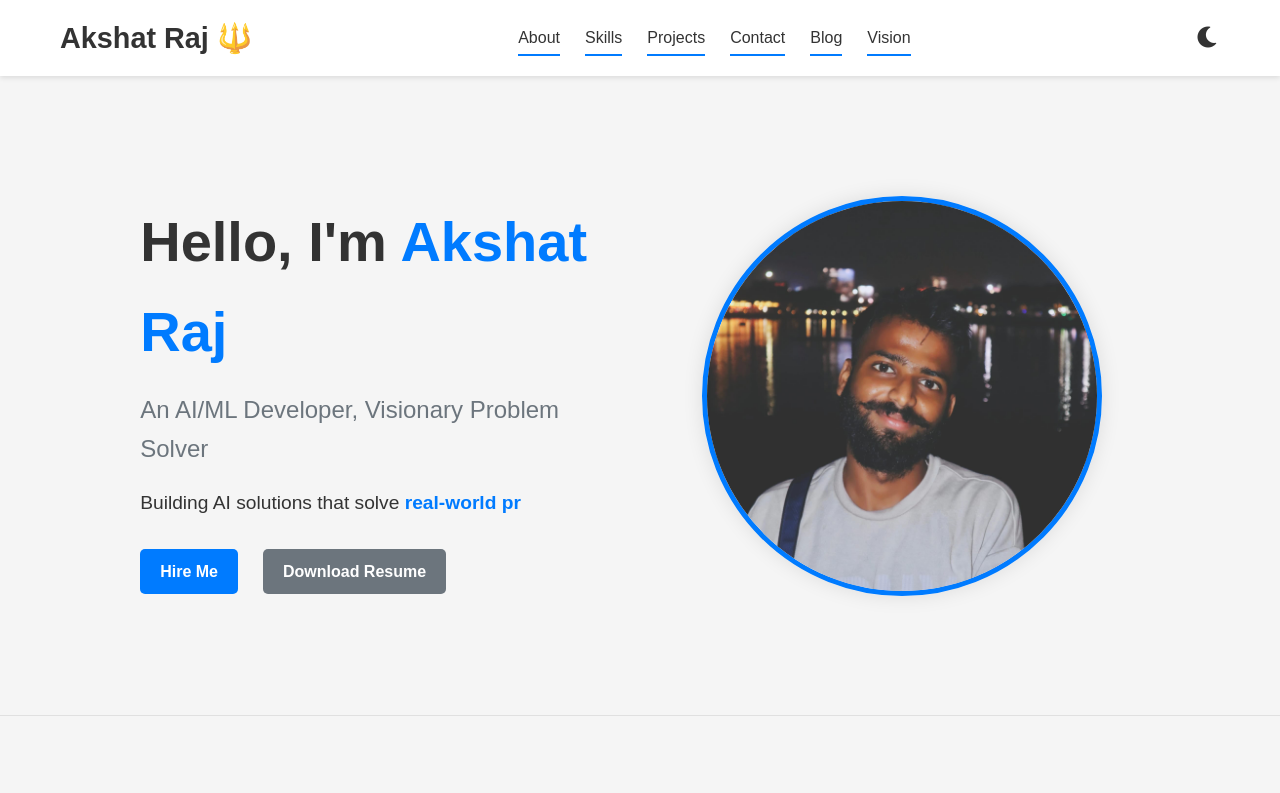
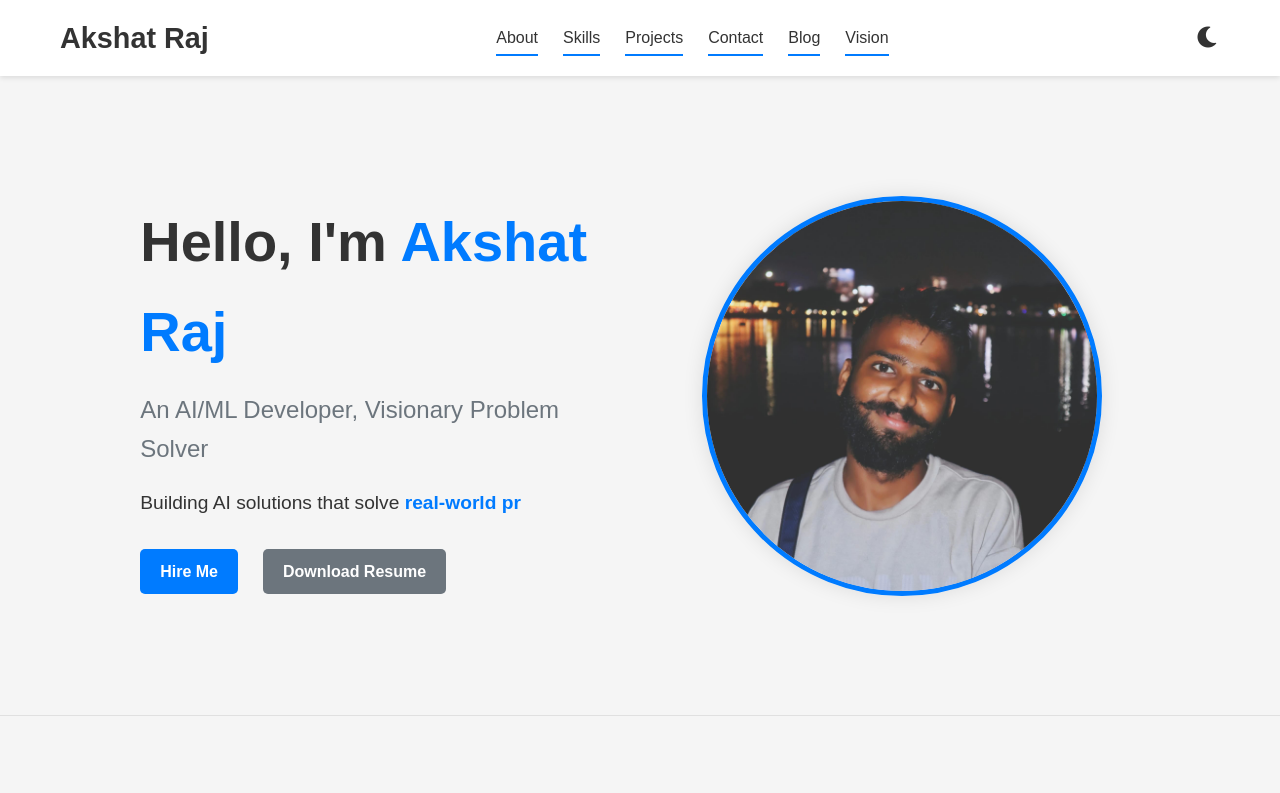
Before and after one commit to AkshatRaj00/AkshatRaj-portfolio, a plain HTML site: page index.html in a window 1280 px wide. Shown: the top 793 px of the page. Drawn offline with Linux system fonts and the light colour scheme; files whose address does not match are found by name.

Commit message:
Update index.html

```diff
--- a/index.html
+++ b/index.html
@@ -41,7 +41,7 @@
 <body>
     <nav class="navbar">
         <div class="container">
-            <a href="#" class="logo">Akshat Raj 🔱</a>
+            <a href="#" class="logo">Akshat Raj </a>
             <ul class="nav-links">
                 <li><a href="#about">About</a></li>
                 <li><a href="#skills">Skills</a></li>
@@ -270,7 +270,7 @@
                 <a href="https://x.com/AkshatRao_" target="_blank" rel="noopener noreferrer"><i class="fab fa-twitter"></i></a>
                 <a href="https://leetcode.com/u/akshatrao/" target="_blank" rel="noopener noreferrer"><i class="fas fa-code"></i></a>
             </div>
-            <p>&copy; <span id="current-year"></span> Akshat Raj. All rights reserved. Crafted by Akshat Raj 🔱 — Code with Consciousness.</p>
+            <p>&copy; <span id="current-year"></span> Akshat Raj. All rights reserved. Crafted by Akshat Raj  — Code with Consciousness.</p>
             <div class="footer-links">
                 <a href="privacy-policy.html">Privacy Policy</a>
             </div>
```
